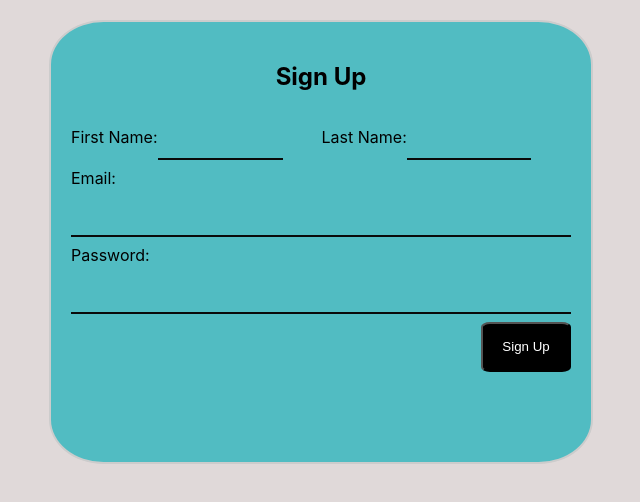
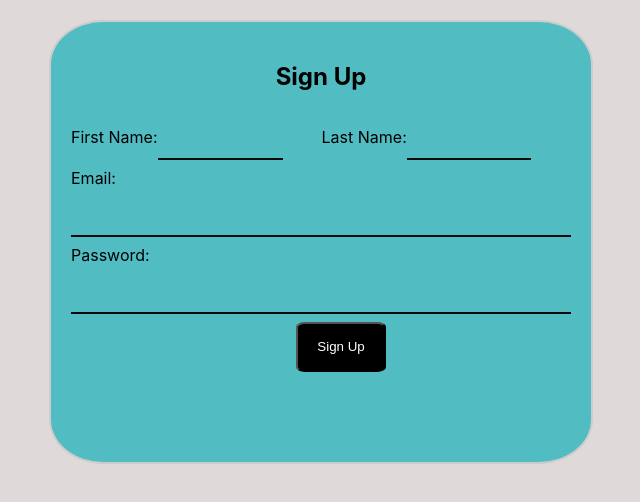
Before and after one commit to Isma1Huz/Group-J-End-Of-Phase-2-Project, a React (Create React App) app in the folder signup/: page / in a window 1280 px wide. Shown: the top 502 px of the page, without its empty margins (319-959 px from the left). Built offline with nearby package versions, Linux system fonts and the light colour scheme.

Commit message:
styled the sign up button

```diff
--- a/signup/src/App.css
+++ b/signup/src/App.css
@@ -72,5 +72,5 @@ body{
   width: 90px;
   border-radius: 10%;
   display: block;
-  margin-left: auto;
+  margin-left: 45%;
 }
```
